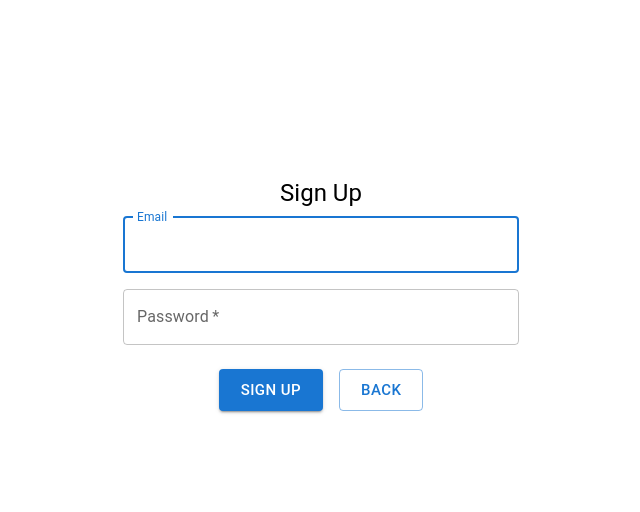
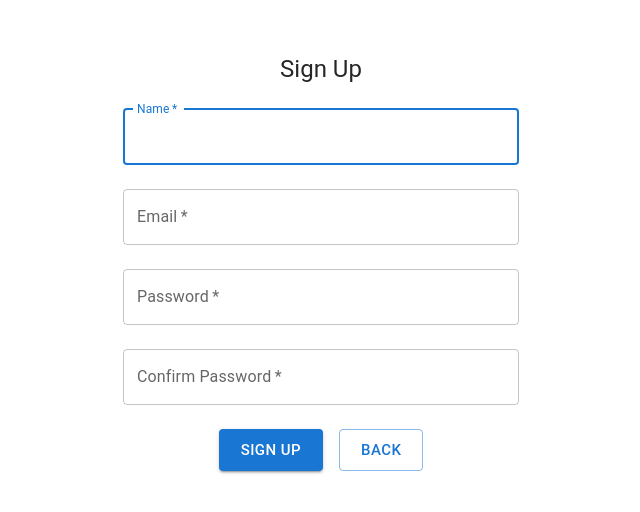
Before and after one commit to HLN177/Toxicity_Prediction_Webapp, a React (Create React App) app in the folder web/: page /signup in a window 1280 px wide. Shown: the part 138-650 px from the top of the page, without its empty margins (319-959 px from the left). Built offline with nearby package versions, Linux system fonts and the light colour scheme.

Commit message:
feat: complete signin and signup

```diff
--- a/web/package.json
+++ b/web/package.json
@@ -14,6 +14,7 @@
     "@types/node": "^16.11.39",
     "@types/react": "^18.0.12",
     "@types/react-dom": "^18.0.5",
+    "antd": "^4.21.0",
     "axios": "^0.27.2",
     "lodash": "^4.17.21",
     "react": "^18.1.0",
--- a/web/src/App.css
+++ b/web/src/App.css
@@ -1,3 +1,5 @@
+@import '~antd/dist/antd.css';
+
 .App {
   width: 100%;
   height: 100%;
--- a/web/src/App.tsx
+++ b/web/src/App.tsx
@@ -11,7 +11,7 @@ const App: React.FC = () => {
   return (
     <div className="App">
       <Routes>
-        <Route path='/' element={<Navigate to='/login' />} />
+        <Route path='/' element={<Navigate to='/signin' />} />
         <Route path='signin' element={<SignInPage />} ></Route>
         <Route path='signup' element={<SignUpPage />}/>
         <Route path='dashboard' element={<DashboardPage />} >
--- /dev/null
+++ b/web/src/models/signIn.model.ts
@@ -0,0 +1,18 @@
+import { object, string, TypeOf } from "zod";
+
+const signInSchema = object({
+  email: string()
+    .min(1, {message: 'Email is required'})
+    .email({message: "Not a valid email"}),
+  password: string().min(1, {message: 'Password is required'})
+});
+
+type SignInType = TypeOf<typeof signInSchema>;
+
+export {
+  signInSchema
+};
+
+export type {
+  SignInType
+};
--- /dev/null
+++ b/web/src/models/signUp.model.ts
@@ -0,0 +1,25 @@
+import { object, string, TypeOf } from "zod";
+
+const signUpSchema = object({
+  name: string()
+    .min(1, {message: 'Name should be 1 or more characters long'}),
+  password: string()
+    .min(6, {message: "Password should be 6 chars minimum"}),
+  passwordConfirmation: string()
+    .min(1, {message: 'Password Confirmation is required'}),
+  email: string()
+    .email({message: "Not a valid email"})
+}).refine((data) => data.password === data.passwordConfirmation, {
+  message: 'Passwords do not match',
+  path: ["passwordConfirmation"]
+});
+
+type SignUpType = TypeOf<typeof signUpSchema>;
+
+export {
+  signUpSchema
+};
+
+export type {
+  SignUpType
+};
--- a/web/src/pages/auth/signIn.tsx
+++ b/web/src/pages/auth/signIn.tsx
@@ -6,23 +6,33 @@ import TextField from '@mui/material/TextField';
 import Button from '@mui/material/Button';
 import Typography from '@mui/material/Typography';
 import { useNavigate } from "react-router-dom";
+import { useForm } from 'react-hook-form';
+import { zodResolver } from '@hookform/resolvers/zod';
+import { signInSchema, SignInType } from '../../models/signIn.model';
+import { signIn } from '../../services/auth.service';
 
 const SignInPage: React.FC = () => {
   const navigate = useNavigate();
-  const handleSubmit = (event: React.FormEvent<HTMLFormElement>) => {
-    event.preventDefault();
-    const data = new FormData(event.currentTarget);
-    console.log({
-      email: data.get('email'),
-      password: data.get('password'),
-    });
+  const {
+    register,
+    handleSubmit,
+    formState: {errors}
+  } = useForm<SignInType>({
+    resolver: zodResolver(signInSchema)
+  });
+
+  const onSubmit = async (event: SignInType) => {
+    try {
+      await signIn(event);
+    } catch (e) {
+      console.log(e);
+    }
   };
 
   return (
     <Container component="main" maxWidth="xs">
       <Box
         sx={{
-          marginTop: 8,
           display: 'flex',
           flexDirection: 'column',
           alignItems: 'center',
@@ -33,28 +43,35 @@ const SignInPage: React.FC = () => {
         </Typography>
         <Box
           component="form"
-          onSubmit={handleSubmit}
+          onSubmit={handleSubmit(onSubmit)}
           noValidate
           sx={{ mt: 1 }}
         >
           <Box mb={2}>
             <TextField
+              required
+              autoFocus
+              fullWidth
               id="email"
               label="Email"
+              margin="normal"
               variant="outlined"
               autoComplete='email'
-              autoFocus
-              fullWidth
+              error={!!errors?.email}
+              helperText={errors?.email ? errors.email.message : null}
+              {...register('email')}
             />
             <TextField
-              margin="normal"
               required
               fullWidth
-              name="password"
+              margin="normal"
               label="Password"
               type="password"
               id="password"
               autoComplete="current-password"
+              error={!!errors?.password}
+              helperText={errors?.password ? errors.password.message : null}
+              {...register('password')}
             />
           </Box>
           <Stack
--- a/web/src/pages/auth/signUp.tsx
+++ b/web/src/pages/auth/signUp.tsx
@@ -6,24 +6,33 @@ import TextField from '@mui/material/TextField';
 import Button from '@mui/material/Button';
 import Typography from '@mui/material/Typography';
 import { useNavigate } from "react-router-dom";
-
+import { useForm } from 'react-hook-form';
+import { zodResolver } from '@hookform/resolvers/zod';
+import { SignUpType, signUpSchema } from '../../models/signUp.model';
+import { signUp } from '../../services/auth.service';
 
 const SignUpPage: React.FC = () => {
   const navigate = useNavigate();
-  const handleSubmit = (event: React.FormEvent<HTMLFormElement>) => {
-    event.preventDefault();
-    const data = new FormData(event.currentTarget);
-    console.log({
-      email: data.get('email'),
-      password: data.get('password'),
-    });
+  const {
+    register,
+    handleSubmit,
+    formState: {errors}
+  } = useForm<SignUpType>({
+    resolver: zodResolver(signUpSchema)
+  });
+
+  const onSubmit = async (data: SignUpType) => {
+    try {
+      await signUp(data);
+    } catch (err) {
+      console.log(err);
+    }
   };
 
   return (
     <Container component="main" maxWidth="xs">
       <Box
         sx={{
-          marginTop: 8,
           display: 'flex',
           flexDirection: 'column',
           alignItems: 'center',
@@ -34,28 +43,58 @@ const SignUpPage: React.FC = () => {
         </Typography>
         <Box
           component="form"
-          onSubmit={handleSubmit}
+          onSubmit={handleSubmit(onSubmit)}
           noValidate
           sx={{ mt: 1 }}
         >
           <Box mb={2}>
             <TextField
+              autoFocus
+              required
+              fullWidth
+              margin="normal"
+              id="name"
+              label="Name"
+              variant="outlined"
+              error={!!errors?.name}
+              helperText={errors?.name ? errors.name.message : null}
+              {...register('name')}
+            />
+            <TextField
+              required
+              fullWidth
+              margin="normal"
               id="email"
               label="Email"
               variant="outlined"
               autoComplete='email'
-              autoFocus
-              fullWidth
+              error={!!errors?.email}
+              helperText={errors?.email ? errors.email.message : null}
+              {...register('email')}
             />
             <TextField
-              margin="normal"
               required
               fullWidth
-              name="password"
+              margin="normal"
               label="Password"
               type="password"
               id="password"
               autoComplete="current-password"
+              error={!!errors?.password}
+              helperText={errors?.password ? errors.password.message : null}
+              {...register('password')}
+            />
+            <TextField
+              required
+              fullWidth
+              margin="normal"
+              label="Confirm Password"
+              type="password"
+              id="passwordComfirm"
+              autoComplete="current-password"
+              error={!!errors?.passwordConfirmation}
+              helperText={errors?.passwordConfirmation ? errors.passwordConfirmation.message : null}
+              {...register('passwordConfirmation')}
             />
           </Box>
           <Stack
--- /dev/null
+++ b/web/src/services/auth.service.ts
@@ -0,0 +1,21 @@
+import { SignInType } from '../models/signIn.model';
+import { SignUpType } from '../models/signUp.model';
+import service from '../utils/service';
+
+const URL = {
+  SESSION: '/api/sessions',
+  USERS: '/api/users'
+};
+
+function signIn(data: SignInType) {
+  return service.post(URL.SESSION,data);
+}
+
+function signUp(data: SignUpType) {
+  return service.post(URL.USERS, data);
+}
+
+export {
+  signIn,
+  signUp
+};
--- /dev/null
+++ b/web/src/utils/service.ts
@@ -0,0 +1,24 @@
+import axios from "axios";
+import { notification } from 'antd';
+
+const service = axios.create({
+  baseURL: 'http://localhost:3000',
+  timeout: 100000,
+  withCredentials: true
+});
+
+service.interceptors.response.use(
+  res => {
+    return res;
+  },
+  err => {
+    const {message, response} = err;
+    notification['error']({
+      message: message,
+      description: response.data
+    });
+    return Promise.reject(err);
+  }
+);
+
+export default service;
--- a/web/template.tsx
+++ b/web/template.tsx
@@ -1,4 +1,4 @@
-import React from 'react';
+import React, { useState, useEffect, useRef } from 'react';
 
 function template() {
   return (
```
Also changed, not shown: web/.eslintrc.json, 1 other file (tests, documents, lock files or other folders).
